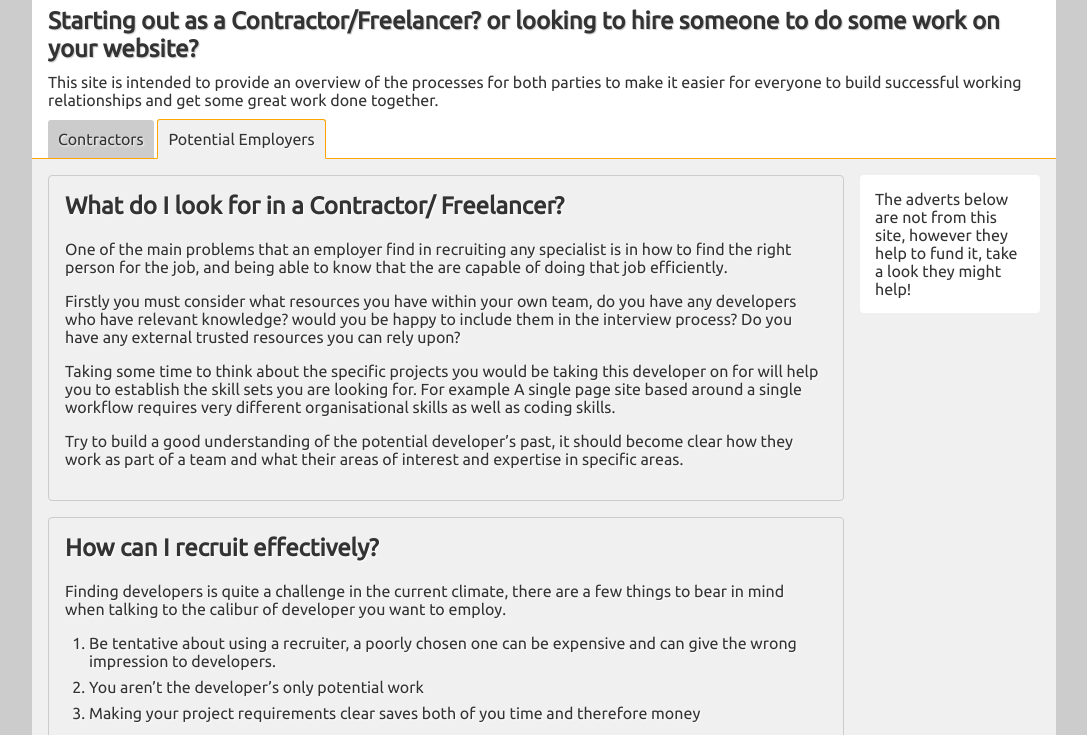
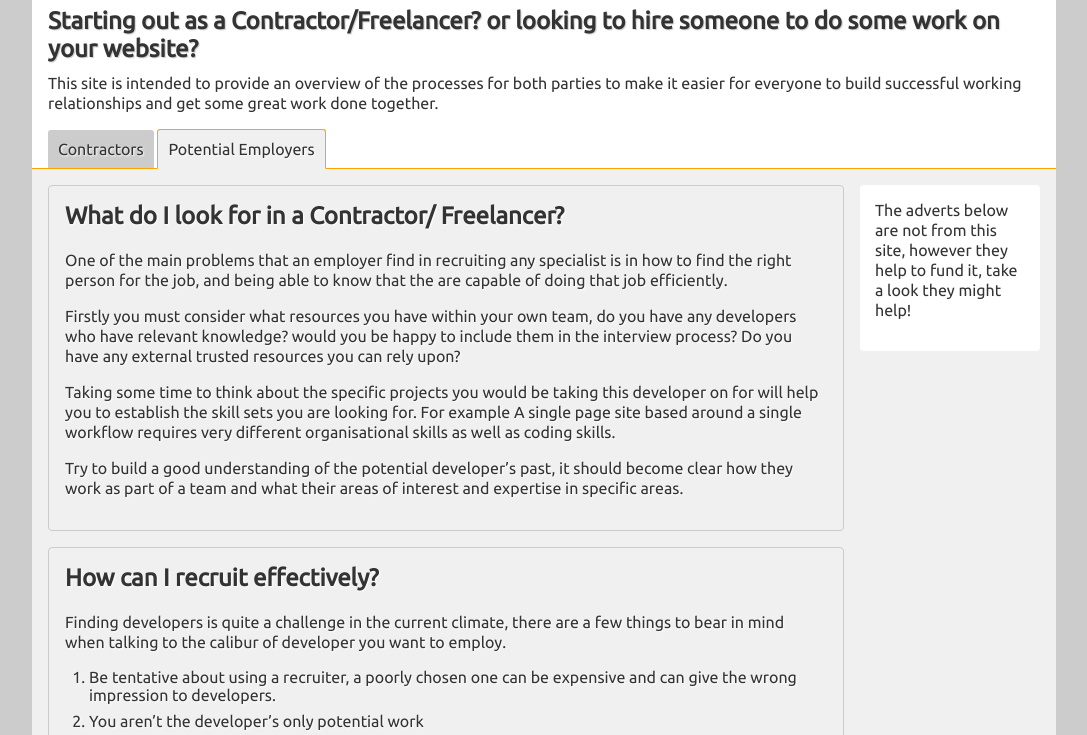
Before and after one commit to atleastimtrying/contract-developer, a plain HTML site: page index.html in a window 1280 px wide. Shown: the part 56-791 px from the top of the page, without its empty margins (96-1183 px from the left). Drawn offline with nearby package versions, Linux system fonts and the light colour scheme.

```diff
--- a/style/style.css
+++ b/style/style.css
@@ -74,8 +74,9 @@ article section:last-of-type{
 section h2{
   margin-bottom:20px;
 }
-section p{
+p{
   margin-bottom:16px;
+  line-height:20px;
 }
 section ol li{
   margin-left:24px;
```
